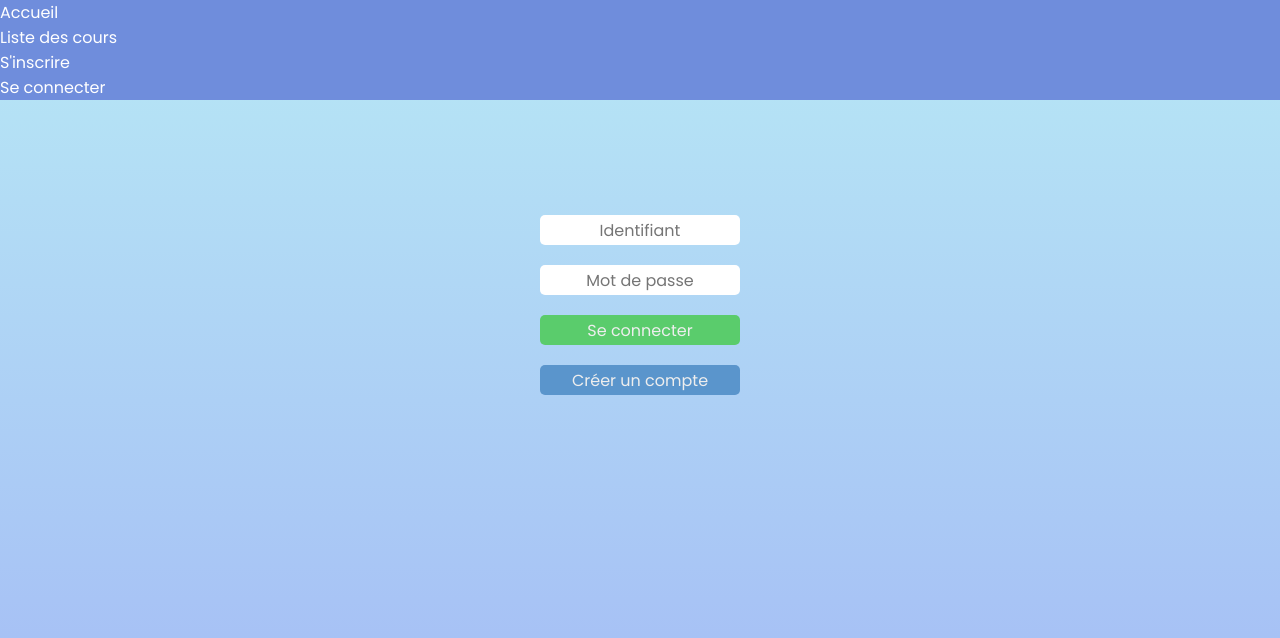
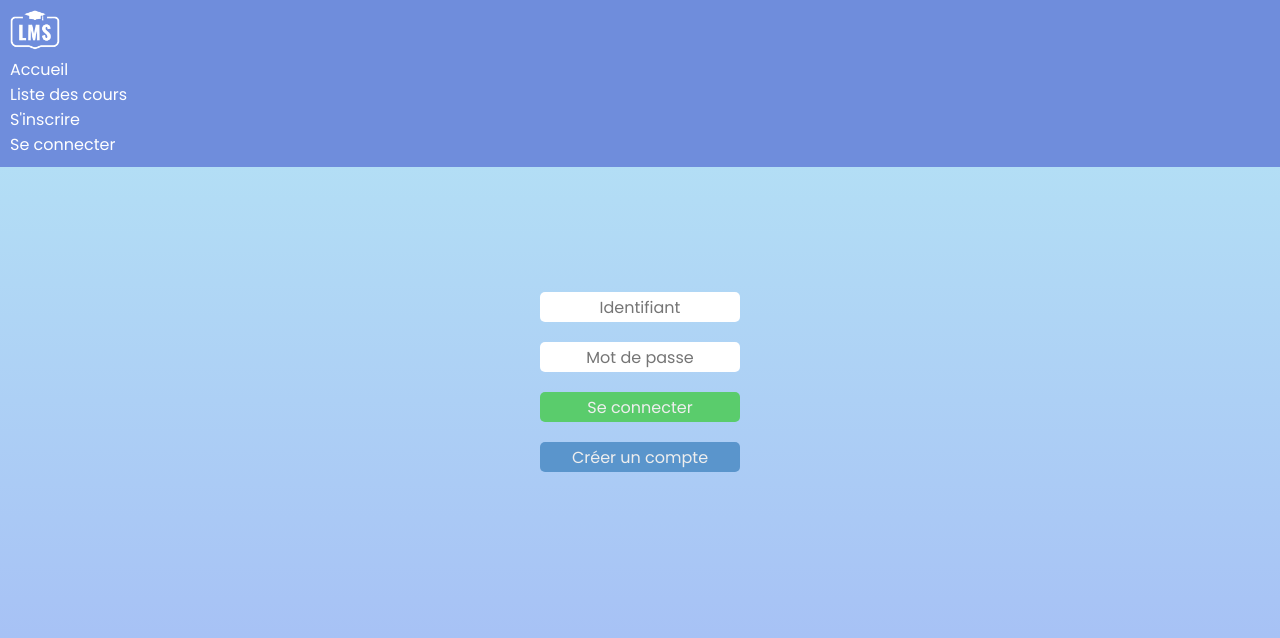
Before and after one commit to ntapiaDev/lms-project, a React (Create React App) app: page /connexion in a window 1280 px wide. Shown: the top 638 px of the page. Built offline with nearby package versions, Linux system fonts and the light colour scheme.

Commit message:
modif header

```diff
--- a/src/App.js
+++ b/src/App.js
@@ -10,12 +10,16 @@ import Cours from "./components/cours";
 import Connexion from "./components/connexion";
 import Inscription from "./components/inscription";
 import Views from "./Views";
+import logo from './assets/images/logo-lms.png';
 
 export default function App() {
   return (
     <Router>
       <React.Fragment>
         <header>
+          <div>
+            <img src={logo} alt="Logo de l'application" />
+          </div>
           <nav>
             <ul>
               <li>
--- a/src/components/accueil.js
+++ b/src/components/accueil.js
@@ -7,11 +7,11 @@ import Cours from "./cours";
 
 function Accueil() {
 
-        return
+        return (
             <div>
                 <h1>Bienvenue sur LMS Projet</h1>
                 <Cours />
-            </div>;
+            </div>);
 }
 
 
--- a/src/components/cours.js
+++ b/src/components/cours.js
@@ -4,8 +4,10 @@ import React from "react";
 class CoursRow extends React.Component {
     render() {
         const cours = this.props.cours;
+        const coursLink = `./${cours.slug}`;
         return(
-            <a href={cours.link}>
+
+            <a href={coursLink}>
                 <div className="cours-item">
                     <h3>{cours.title.rendered}</h3>
                     <p>Auteur : {cours.author}</p>
--- a/src/css/App.css
+++ b/src/css/App.css
@@ -7,15 +7,27 @@
   box-sizing: border-box;
 }
 
-
 body {
   height: 100vh;
   background: linear-gradient(rgb(183, 232, 245), rgb(163, 184, 245));
   font-family: 'Poppins', sans-serif;
 }
 
-nav {
+header {
+  padding: 10px;
   background-color: rgb(111, 141, 220);
+  display: flex;
+  flex-wrap: wrap;
+}
+
+header div{
+  width: 100%;
+}
+header img{
+  width: 50px;
+}
+nav{
+  width: 100%;
 }
 nav a {
   color: #FFF;
@@ -24,3 +36,10 @@ nav a {
 nav a:visited {
   color: #FFF;
 }
+ul{
+  list-style-type: none;
+}
+
+main{
+  padding: 10px;
+}
```
Also changed, not shown: src/assets/images/logo-lms.png (added).
